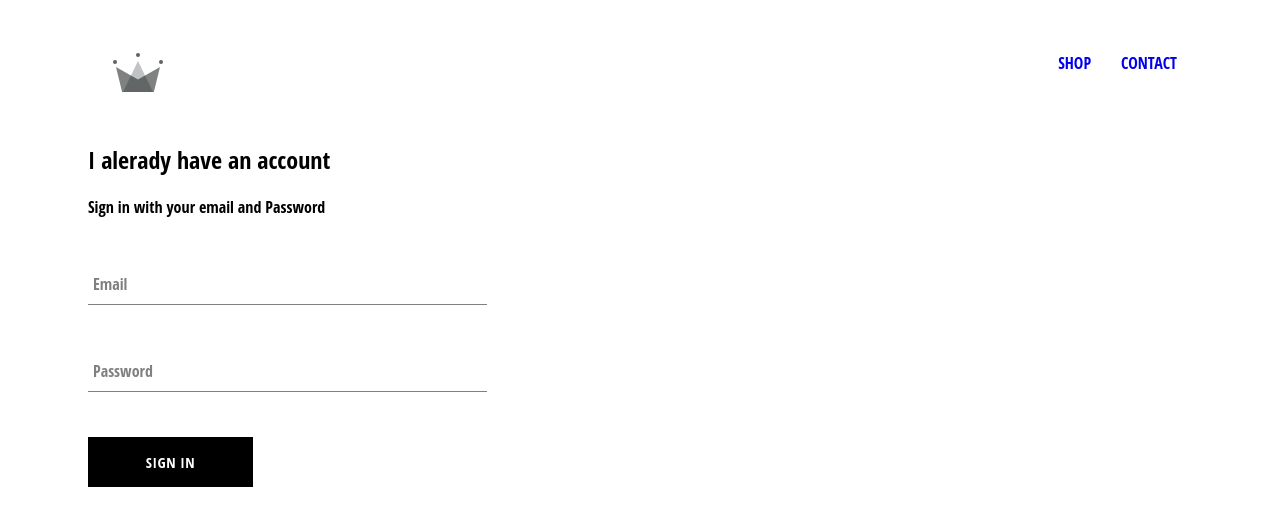
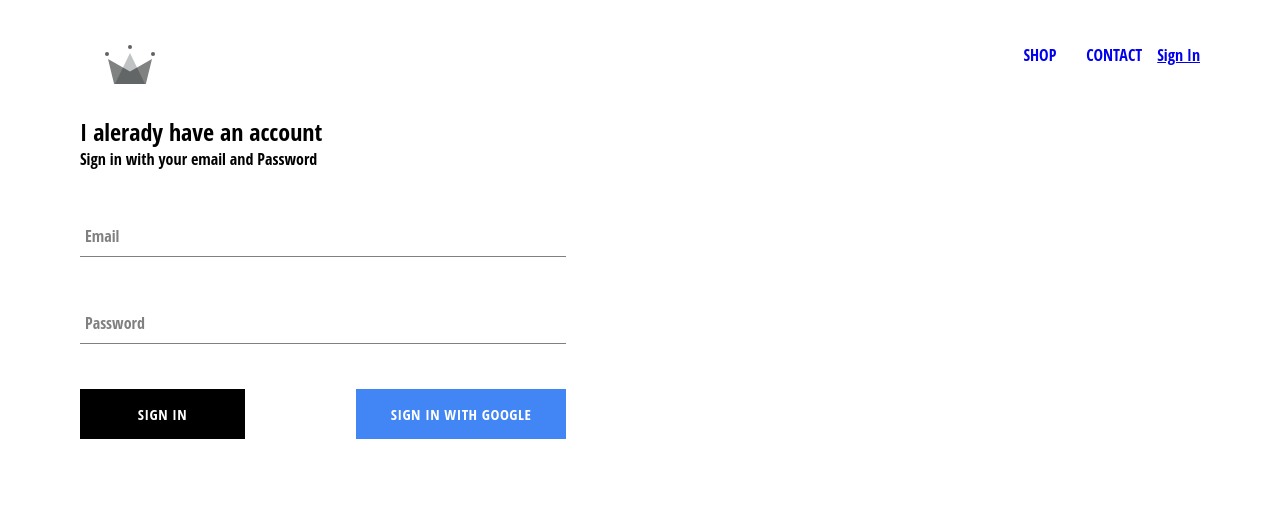
Before and after one commit to jobayer977/react-e-commerce, a React (Create React App) app: page /signin in a window 1280 px wide. Shown: the top 526 px of the page. Built offline with nearby package versions, Linux system fonts and the light colour scheme; no server answers.

Commit message:
firebase auth and firestore init

```diff
--- a/package.json
+++ b/package.json
@@ -6,6 +6,7 @@
     "@testing-library/jest-dom": "^4.2.4",
     "@testing-library/react": "^9.5.0",
     "@testing-library/user-event": "^7.2.1",
+    "firebase": "^7.21.1",
     "node-sass": "^4.14.1",
     "react": "^16.13.1",
     "react-dom": "^16.13.1",
--- a/src/App.css
+++ b/src/App.css
@@ -2,3 +2,14 @@ body {
 	font-family: "Open Sans Condensed", sans-serif;
 	padding: 20px 80px;
 }
+* {
+	margin: 0;
+	padding: 0;
+	box-sizing: border-box;
+}
+
+input,
+button {
+	outline-color: transparent !important;
+	outline: none !important;
+}
--- a/src/App.js
+++ b/src/App.js
@@ -5,11 +5,33 @@ import Homepage from "./pages/homepage/Homepage";
 import ShopPage from "./pages/shoppage/ShopPage";
 import Header from "./components/header/Header";
 import SignInAndSignUp from "./pages/sign-in-and-sing-up/SignInAndSignUp";
+import { auth } from "./firebase/firebase.utils";
 
-const App = () => {
+class App extends React.Component {
+	constructor(props) {
+		super(props);
+		this.state = {
+			currentUser: null,
+		};
+	}
+
+	unsubscribeFormAuth = null;
+	componentDidMount() {
+		this.unsubscribeFormAuth = auth.onAuthStateChanged((user) => {
+			this.setState({
+				currentUser: user,
+			});
+			console.log(this.state.currentUser);
+		});
+	}
+	componentWillUnmount() {
+		this.unsubscribeFormAuth();
+	}
+
+	render() {
 		return (
 			<div className="app">
-			<Header />
+				<Header currentUser={this.state.currentUser} />
 				<Switch>
 					<Route exact path="/" component={Homepage} />
 					<Route path="/shop" component={ShopPage} />
@@ -17,6 +39,6 @@ const App = () => {
 				</Switch>
 			</div>
 		);
-};
-
+	}
+}
 export default App;
--- a/src/components/custom-button/CustomButton.js
+++ b/src/components/custom-button/CustomButton.js
@@ -1,9 +1,13 @@
 import React from "react";
 import "./custom-button.style.scss";
 
-const CustomButton = ({ children, ...otherProps }) => {
+const CustomButton = ({ children, isGoogleSignIn, ...otherProps }) => {
 	return (
-		<button className="custom-button" {...otherProps}>
+		<button
+			className={`${
+				isGoogleSignIn ? "google-sign-in-button" : " "
+			} custom-button`}
+			{...otherProps}>
 			{children}
 		</button>
 	);
--- a/src/components/custom-button/custom-button.style.scss
+++ b/src/components/custom-button/custom-button.style.scss
@@ -19,4 +19,12 @@
 		color: black;
 		border: 1px solid black;
 	}
+	&.google-sign-in-button {
+		background-color: #4285f4;
+		color: #fff;
+		&:hover {
+			background-color: #357ac8;
+			border: none;
+		}
+	}
 }
--- a/src/components/header/Header.js
+++ b/src/components/header/Header.js
@@ -2,8 +2,9 @@ import React from "react";
 import "./header.style.scss";
 import { ReactComponent as Logo } from "../../assets/crown.svg";
 import { Link } from "react-router-dom";
+import { auth } from "../../firebase/firebase.utils";
 
-const Header = () => {
+const Header = ({ currentUser }) => {
 	return (
 		<div className="header">
 			<Link to="/" className="logo-container">
@@ -16,6 +17,13 @@ const Header = () => {
 				<Link to="/shop" className="option">
 					contact
 				</Link>
+				{currentUser ? (
+					<div className="option" onClick={() => auth.signOut()}>
+						Sign Out
+					</div>
+				) : (
+					<Link to="/signin">Sign In</Link>
+				)}
 			</div>
 		</div>
 	);
--- a/src/components/header/header.style.scss
+++ b/src/components/header/header.style.scss
@@ -22,6 +22,7 @@
 			text-transform: uppercase;
 			text-decoration: none;
 			padding: 10px 15px;
+			cursor: pointer;
 		}
 	}
 }
--- a/src/components/sign-in/SignIn.js
+++ b/src/components/sign-in/SignIn.js
@@ -1,4 +1,5 @@
 import React, { Component } from "react";
+import { signInWithGoogle } from "../../firebase/firebase.utils";
 import CustomButton from "../custom-button/CustomButton";
 import FormInput from "../form-input/FormInput";
 import "./signin.style.scss";
@@ -50,9 +51,12 @@ class SignIn extends Component {
 						required
 					/>
 
-					<CustomButton type="submit" value="Submit">
-						Sign In
-					</CustomButton>
+					<div className="buttons">
+						<CustomButton type="submit">Sign In</CustomButton>
+						<CustomButton onClick={signInWithGoogle} isGoogleSignIn>
+							Sign In With Google
+						</CustomButton>
+					</div>
 				</form>
 			</div>
 		);
--- a/src/components/sign-in/signin.style.scss
+++ b/src/components/sign-in/signin.style.scss
@@ -1,8 +1,13 @@
 .sign-in {
-	max-width: 30vw;
+	max-width: 38vw;
 	display: flex;
 	flex-direction: column;
 	.title {
 		margin: 10px 0;
 	}
+	.buttons {
+		display: flex;
+		justify-content: space-between;
+		align-items: center;
+	}
 }
--- /dev/null
+++ b/src/firebase/firebase.utils.js
@@ -0,0 +1,24 @@
+import firebase from "firebase/app";
+import "firebase/firestore";
+import "firebase/auth";
+
+const config = {
+	apiKey: "AIzaSyDTAxnWYJ0a8iyDFbccLwf6W8hySYVPENI",
+	authDomain: "complete-react-ecommerse-app.firebaseapp.com",
+	databaseURL: "https://complete-react-ecommerse-app.firebaseio.com",
+	projectId: "complete-react-ecommerse-app",
+	storageBucket: "complete-react-ecommerse-app.appspot.com",
+	messagingSenderId: "545719635956",
+	appId: "1:545719635956:web:8bdd5615825443a57573a1",
+};
+
+firebase.initializeApp(config);
+
+export const auth = firebase.auth();
+export const firestore = firebase.firestore();
+
+const provider = new firebase.auth.GoogleAuthProvider();
+provider.setCustomParameters({ prompt: "select_account" });
+export const signInWithGoogle = () => auth.signInWithPopup(provider);
+
+export default firebase;
```
Also changed, not shown: 1 other file (tests, documents, lock files or other folders). Lines whose indentation alone changed are shown as unchanged.
